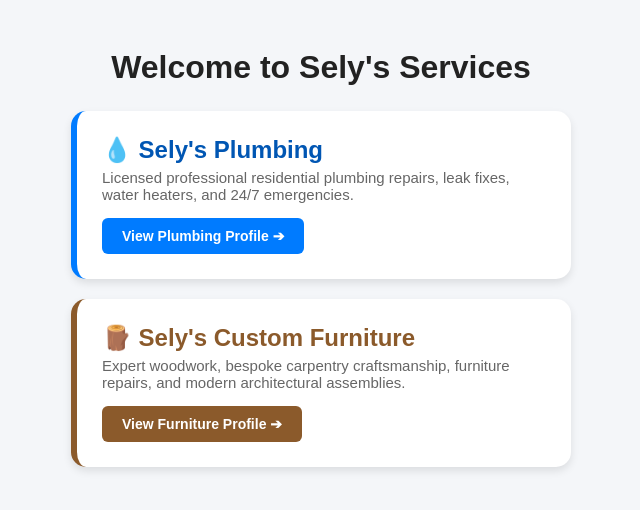
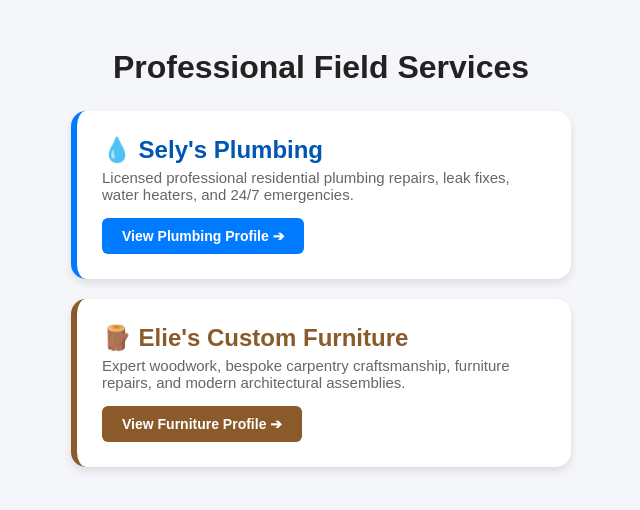
Before and after one commit to plumbing-tech/plumbing-card, a plain HTML site: page index.html in a window 1280 px wide. Shown: the whole page, without its empty margins (319-959 px from the left). Drawn offline with Linux system fonts and the light colour scheme.

Commit message:
Revise title and update service descriptions
Updated the title and introductory text to reflect the partnership with Elie. Modified the second trade card to represent Elie's custom furniture services.

```diff
--- a/index.html
+++ b/index.html
@@ -2,7 +2,7 @@
 <html>
 <head>
     <meta name="viewport" content="width=device-width, initial-scale=1.0">
-    <title>Sely's Professional Trades</title>
+    <title>Sely & Elie Professional Trades</title>
     <style>
         body { font-family: Arial, sans-serif; text-align: center; background: #f4f6f9; padding: 20px; color: #333; }
         .wrapper { max-width: 500px; margin: auto; }
@@ -20,7 +20,7 @@
 <body>
 
 <div class="wrapper">
-    <h1 class="intro-title">Welcome to Sely's Services</h1>
+    <h1 class="intro-title">Professional Field Services</h1>
 
     <!-- TRADE 1: PLUMBING CARD -->
     <a href="services.html" class="card">
@@ -31,7 +31,7 @@
 
     <!-- TRADE 2: FURNITURE CARD -->
     <a href="furniture.html" class="card card-furniture">
-        <h2>🪵 Sely's Custom Furniture</h2>
+        <h2>🪵 Elie's Custom Furniture</h2>
         <p>Expert woodwork, bespoke carpentry craftsmanship, furniture repairs, and modern architectural assemblies.</p>
         <span class="btn-enter">View Furniture Profile ➔</span>
     </a>
```
